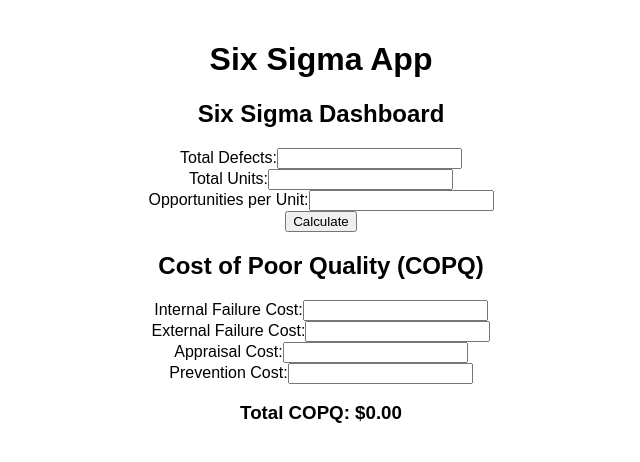
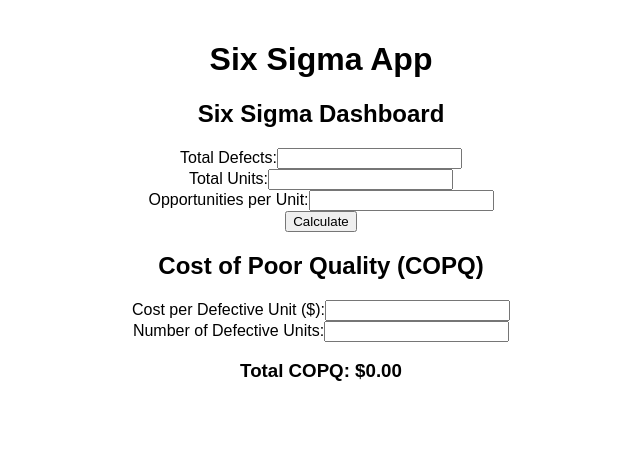
Before and after one commit to jtb21091/LSS, a React (Create React App) app in the folder AWS/: page / in a window 1280 px wide. Shown: the top 462 px of the page, without its empty margins (319-959 px from the left). Built offline with nearby package versions, Linux system fonts and the light colour scheme.

Commit message:
Update COPQ.js

```diff
--- a/AWS/src/COPQ.js
+++ b/AWS/src/COPQ.js
@@ -1,17 +1,13 @@
 import React, { useState } from 'react';
 
 function COPQ() {
-  const [internalFailureCost, setInternalFailureCost] = useState('');
-  const [externalFailureCost, setExternalFailureCost] = useState('');
-  const [appraisalCost, setAppraisalCost] = useState('');
-  const [preventionCost, setPreventionCost] = useState('');
+  const [costPerDefectUnit, setCostPerDefectUnit] = useState('');
+  const [numberOfDefects, setNumberOfDefects] = useState('');
 
-  const calculateTotalCOPQ = () => {
-    const internal = parseFloat(internalFailureCost) || 0;
-    const external = parseFloat(externalFailureCost) || 0;
-    const appraisal = parseFloat(appraisalCost) || 0;
-    const prevention = parseFloat(preventionCost) || 0;
-    return internal + external + appraisal + prevention;
+  const calculateTotalCost = () => {
+    const costPerUnit = parseFloat(costPerDefectUnit) || 0;
+    const defects = parseInt(numberOfDefects, 10) || 0;
+    return costPerUnit * defects;
   };
 
   return (
@@ -19,45 +15,25 @@ function COPQ() {
       <h2>Cost of Poor Quality (COPQ)</h2>
       <div>
         <label>
-          Internal Failure Cost:
+          Cost per Defective Unit ($):
           <input
             type="number"
-            value={internalFailureCost}
-            onChange={(e) => setInternalFailureCost(e.target.value)}
+            value={costPerDefectUnit}
+            onChange={(e) => setCostPerDefectUnit(e.target.value)}
           />
         </label>
       </div>
       <div>
         <label>
-          External Failure Cost:
+          Number of Defective Units:
           <input
             type="number"
-            value={externalFailureCost}
-            onChange={(e) => setExternalFailureCost(e.target.value)}
+            value={numberOfDefects}
+            onChange={(e) => setNumberOfDefects(e.target.value)}
           />
         </label>
       </div>
-      <div>
-        <label>
-          Appraisal Cost:
-          <input
-            type="number"
-            value={appraisalCost}
-            onChange={(e) => setAppraisalCost(e.target.value)}
-          />
-        </label>
-      </div>
-      <div>
-        <label>
-          Prevention Cost:
-          <input
-            type="number"
-            value={preventionCost}
-            onChange={(e) => setPreventionCost(e.target.value)}
-          />
-        </label>
-      </div>
-      <h3>Total COPQ: ${calculateTotalCOPQ().toFixed(2)}</h3>
+      <h3>Total COPQ: ${calculateTotalCost().toFixed(2)}</h3>
     </div>
   );
 }
```
